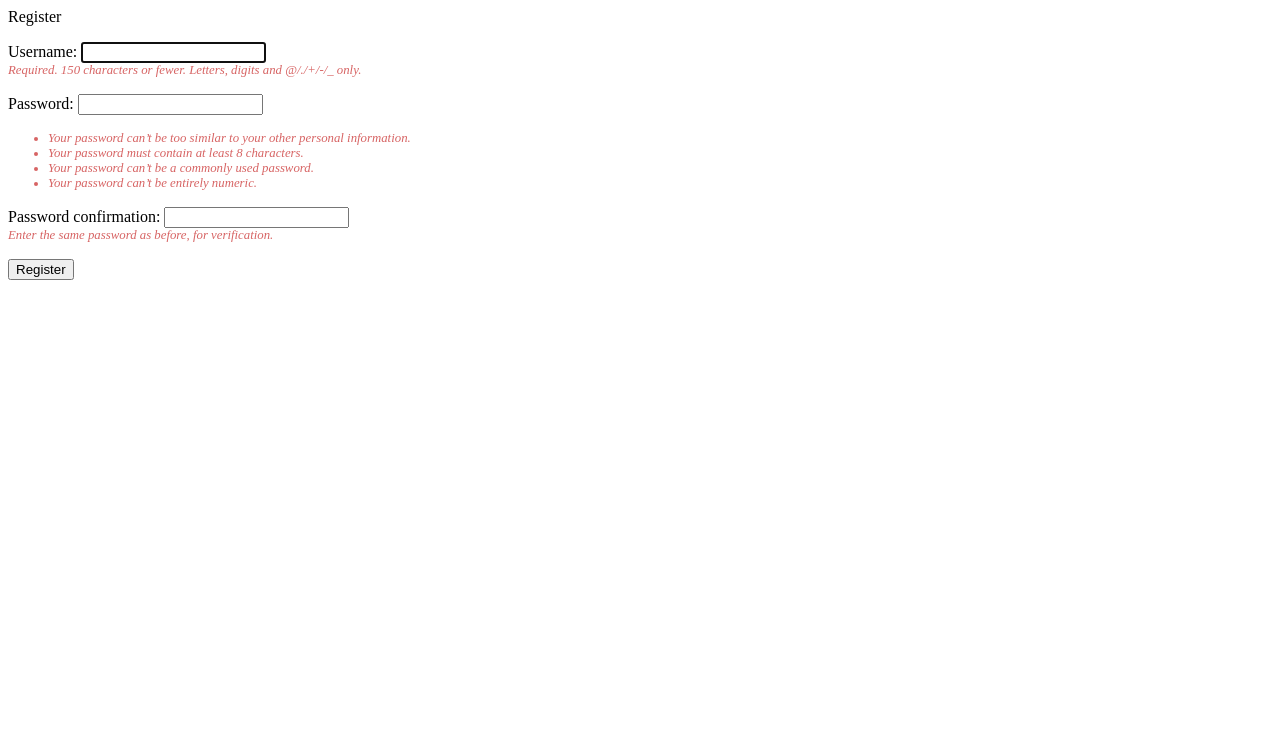
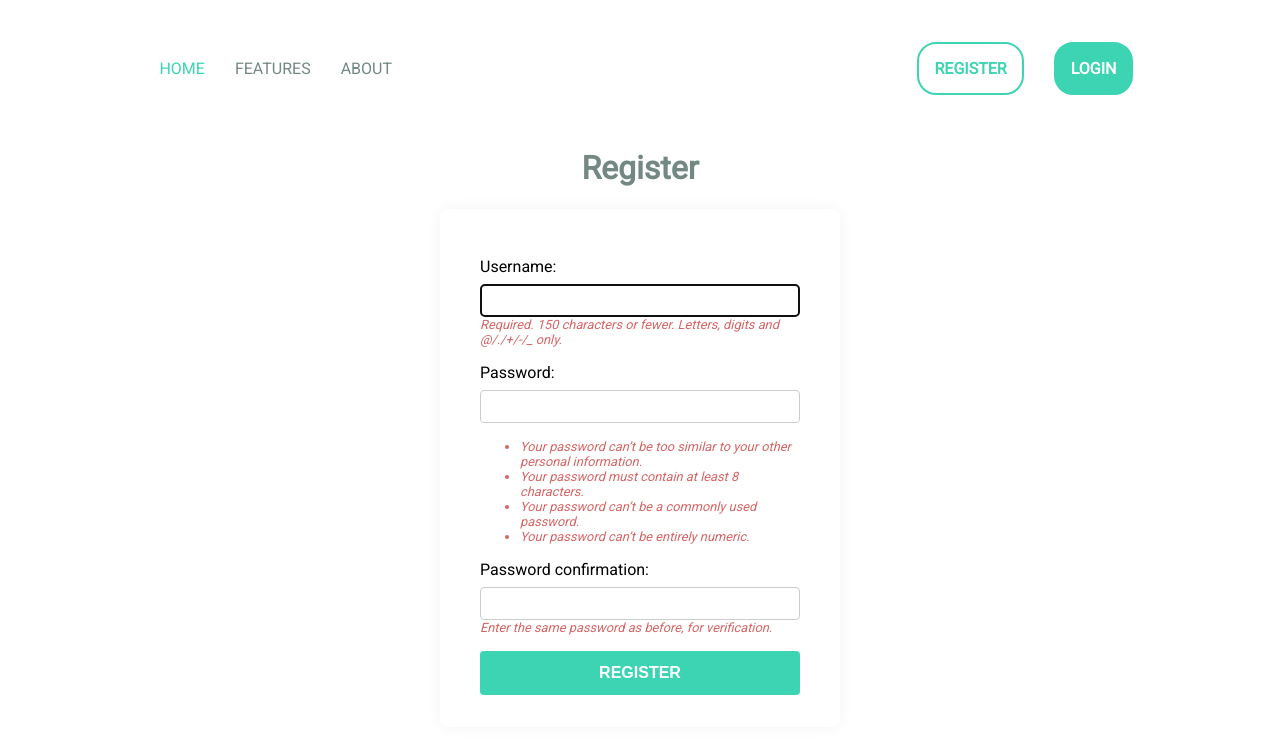
Before and after one commit to thedivloop/advanced-todo-list, a Django app: page /register/ in a window 1280 px wide. Shown: the top 754 px of the page. Run offline with Django 5.2, Linux system fonts and the light colour scheme.

Commit message:
added styles to the modal boxes for login and registering

```diff
--- a/static/css/styles.css
+++ b/static/css/styles.css
@@ -1,3 +1,6 @@
+*, *::before, *::after {
+  box-sizing: border-box;
+}
 
 .main-container {
   display: flex;
@@ -11,7 +14,7 @@
 header {
   position: fixed;
   width: 80%;
-  padding-top: 2rem;
+  padding: 2rem 0rem;
   background-color: white;
   top:0;
 }
@@ -23,13 +26,13 @@ nav {
   padding: 10px;
 
 }
-ul {
+nav > ul {
   display: flex;
   list-style-type: none;
   margin: 0;
   padding: 0;
 }
-ul li {
+nav > ul > li {
   margin: 0 15px;
 }
 
@@ -88,9 +91,75 @@ a {
 main {
   margin-top: 100px;
   padding: 20px;
-  /* border-radius: 10px; */
+}
+
+.modal-box {
+  display: flex;
+  flex-direction: column;
+  align-items: center;
+  border-radius: 10px; */
 }
 
 h1 {
   color: #738883;
 }
+
+.helptext, .errorlist, form > ul {
+  display: block;
+  font-style: italic;
+  color: rgb(215, 100, 100);
+  font-size: 0.8em;
+}
+
+form {
+  background-color: white;
+  padding: 2rem 2.5rem;
+  border-radius: 8px;
+  box-shadow: 0 0 15px rgba(0, 0, 0, 0.05);
+  width: 100%;
+  max-width: 400px;
+}
+
+form h1 {
+  text-align: center;
+  margin-bottom: 1.5rem;
+}
+
+form div {
+  width: 100%;
+  margin-bottom: 1.2rem;
+}
+
+label {
+  display: block;
+  margin-bottom: 0.5rem;
+  font-weight: 500;
+}
+
+input[type="text"],
+input[type="password"] {
+  width: 100%;
+  padding: 0.5rem;
+  border: 1px solid #ccc;
+  border-radius: 4px;
+}
+
+input[type="submit"] {
+  background-color: #3CD4B3;
+  color: white;
+  padding: 0.7rem;
+  display: block;
+  width: 100%;
+  border: #3CD4B3 solid 2px;
+  border-radius: 4px;
+  font-weight: bold;
+  font-size: 1em;
+  text-transform: uppercase;
+  cursor: pointer;
+  transition: background 0.3s ease;
+}
+
+input[type="submit"]:hover {
+  color: #3CD4B3;
+  background-color: white;
+}
--- a/users/templates/users/register.html
+++ b/users/templates/users/register.html
@@ -1,25 +1,11 @@
-<!DOCTYPE html>
-<html lang="en">
-	<head>
-		<meta charset="UTF-8" />
-		<meta name="viewport" content="width=device-width, initial-scale=1.0" />
-		<title>Atlas Register</title>
-		<style>
-			.helptext,
-			.errorlist,
-			ul {
-				display: block;
-				font-style: italic;
-				color: rgb(215, 100, 100);
-				font-size: 0.8em;
-			}
-		</style>
-	</head>
-	<body>
-		Register
-		<form method="post">
-			{% csrf_token %} {{ form.as_p }}
-			<input type="submit" value="Register" />
-		</form>
-	</body>
-</html>
+{% extends 'public_frontend/layout.html' %}
+{% block title %}Atlas Register{% endblock %}
+{% block content %}
+<div class="modal-box">
+  <h1>Register</h1>
+  <form method="post">
+    {% csrf_token %} {{ form.as_p }}
+    <input type="submit" value="Register" />
+  </form>
+</div>
+{% endblock %}
```
Also changed, not shown: public_frontend/tests_frontend_functionality.py (+4 -4 lines), users/templates/users/login.html (+11 -15 lines).
